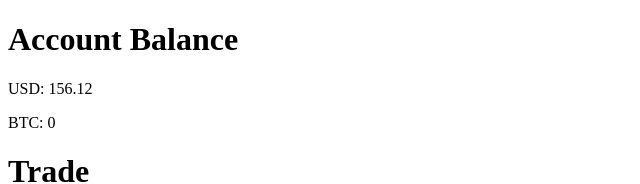
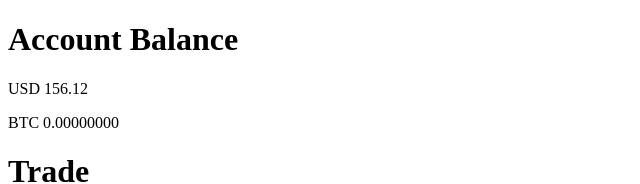
Before and after one commit to RudyRed/bitTrader, a React app: page / in a window 1280 px wide. Shown: the top 184 px of the page, without its empty margins (0-640 px from the left). Built offline with nearby package versions, Linux system fonts and the light colour scheme; no server answers; the HTML template or start-up script is replaced by a standard one.

Commit message:
Fixed trade function, error with floating point numbers

```diff
--- a/client/src/components/Main.jsx
+++ b/client/src/components/Main.jsx
@@ -5,8 +5,8 @@ import TradeAmount from './TradeAmount.jsx';
 const Main = (store) => (
   <div>
     <h1>Account Balance</h1>
-    <p>{`USD: ${store.wallet.usd}`}</p>
-    <p>{`BTC: ${store.wallet.btc}`}</p>
+    <p>{`USD ${store.wallet.usd.toFixed(2)}`}</p>
+    <p>{`BTC ${store.wallet.btc.toFixed(8)}`}</p>
     <h1> Trade </h1>
     <input type="text" value="USD" readOnly/>
     <TradeAmount {...store} />
--- a/client/src/components/Quote.jsx
+++ b/client/src/components/Quote.jsx
@@ -30,8 +30,8 @@ class Quote extends React.Component {
 
 
   clickHandler(event) {
-
-
+    const { trade, usdToBeTraded, btcToUsd, wallet } = this.props;
+    trade(usdToBeTraded, btcToUsd, wallet.usd, wallet.btc);
   }
 
   render() {
@@ -40,7 +40,7 @@ class Quote extends React.Component {
         <div>
           <input type="text" name="btc" value="" placeholder ="Display Quote" readOnly/>
         </div>
-        <button onClick={this.clickHandler}>Trade</button>
+        <button onClick={this.clickHandler.bind(this)}>Trade</button>
       </div>
     )
   }
--- a/client/src/reducers/wallet.js
+++ b/client/src/reducers/wallet.js
@@ -16,13 +16,13 @@ const wallet = function (state = {}, action) {
   }
 
   const { btcToUsd, usdInWallet, btcInWallet } = action;
-  const costInUSD = Number.parseFloat(action.costInUSD).toFixed(2);
+  const costInUSD = Number(Number(action.costInUSD).toFixed(2));
 
   if (costInUSD <= usdInWallet) {
 
     return {
-        usd: Number.parseFloat(usdInWallet - costInUSD).toFixed(2),
-        btc: Number.parseFloat((costInUSD / btcToUsd) + btcInWallet).toFixed(8),
+        usd: (usdInWallet - costInUSD),
+        btc: ((costInUSD / btcToUsd) + btcInWallet),
       };
   }
 
```
